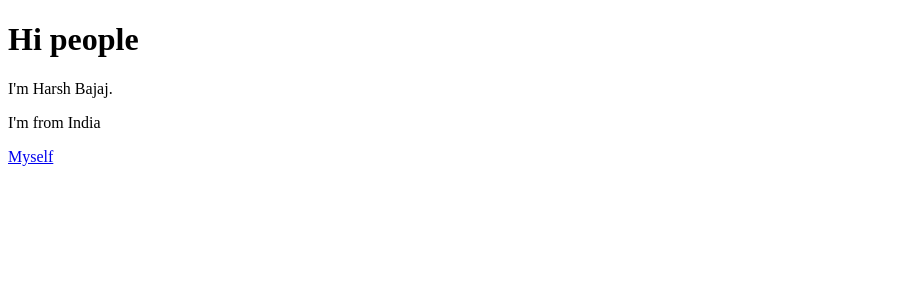
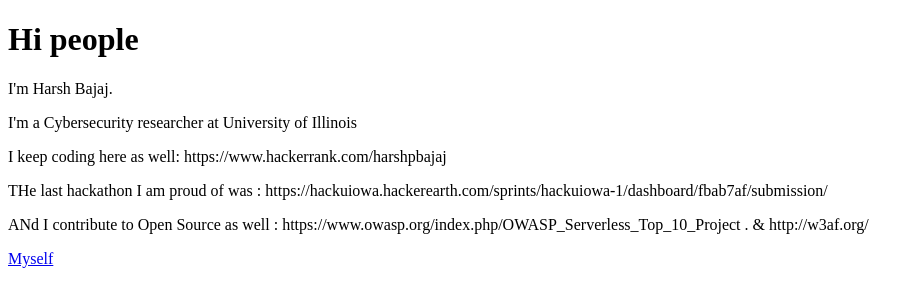
Before and after one commit to harsh543/JAMstack-hello-world, a Gatsby site: page / in a window 1280 px wide. Shown: the whole page, without its empty margins (0-924 px from the left). Built offline with nearby package versions, Linux system fonts and the light colour scheme; Gatsby itself is replaced by a stand-in of ours.

Commit message:
Update index.js

```diff
--- a/src/pages/index.js
+++ b/src/pages/index.js
@@ -5,8 +5,12 @@ const IndexPage = () => (
   <div>
     <h1>Hi people</h1>
     <p>I'm Harsh Bajaj.</p>
-    <p>I'm from India</p>
-    <Link to="/page-2/">Myself</Link>
+    <p>I'm a Cybersecurity researcher at University of Illinois </p>
+    <p>I keep coding here as well: https://www.hackerrank.com/harshpbajaj </p>
+    <p> THe last hackathon I am proud of was : https://hackuiowa.hackerearth.com/sprints/hackuiowa-1/dashboard/fbab7af/submission/</p>
+  <p>ANd I contribute to Open Source as well : https://www.owasp.org/index.php/OWASP_Serverless_Top_10_Project .
+& http://w3af.org/ </p>
+  <Link to="/page-2/">Myself</Link>
   </div>
 )
 
```
